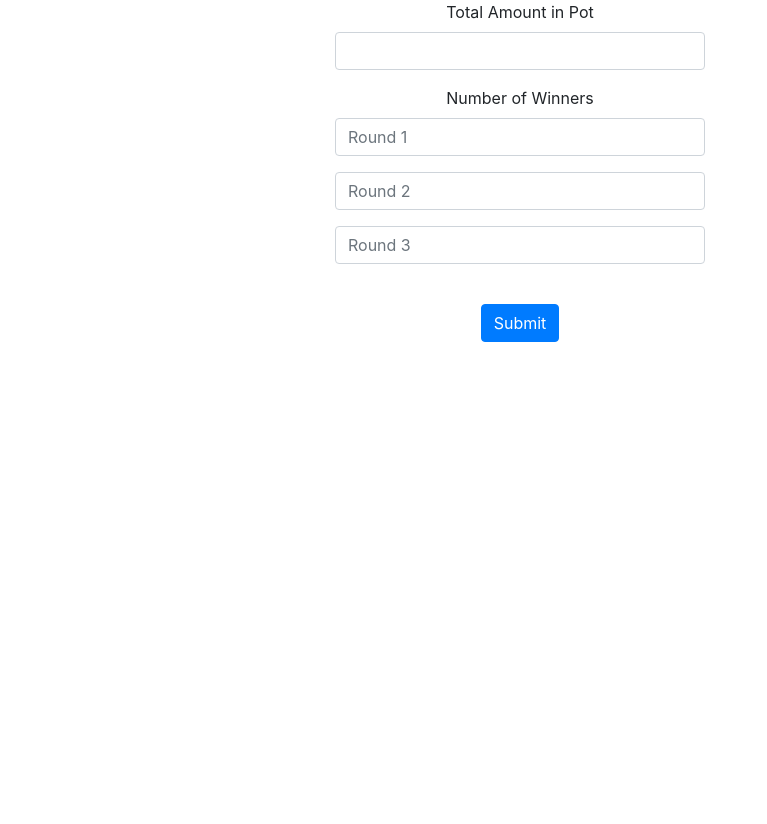
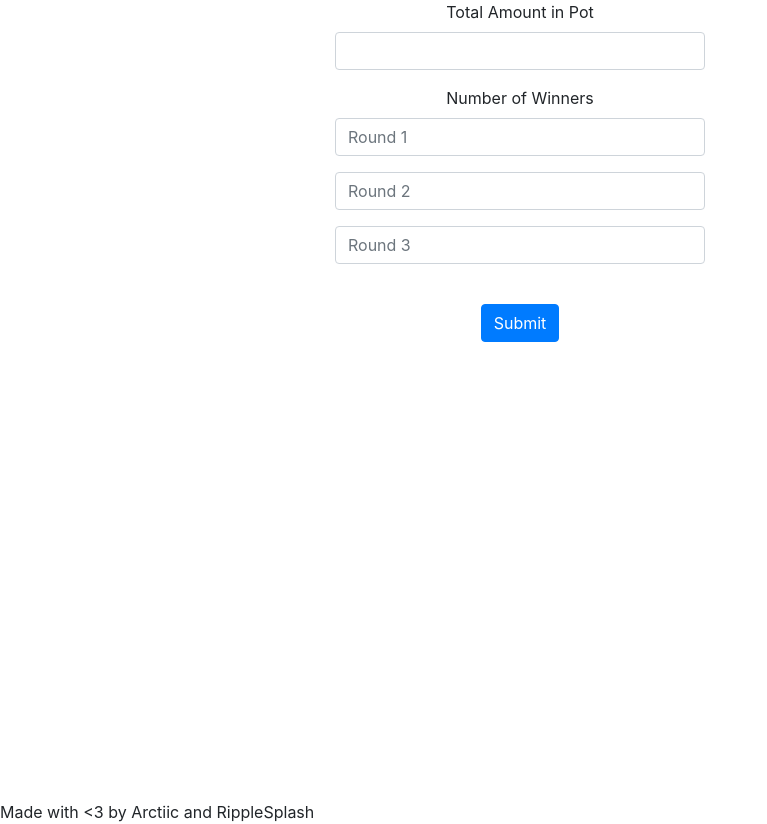
Before and after one commit to Arctiic/survivorpool, a plain HTML site: page index.html in a window 1280 px wide. Shown: the whole page, without its empty margins (0-767 px from the left). Before the commit the page ends 800 px from the top, so only its background shows below. Drawn offline with nearby package versions, Linux system fonts and the light colour scheme.

Commit message:
Update index.html

```diff
--- a/index.html
+++ b/index.html
@@ -1,7 +1,7 @@
 <!DOCTYPE html>
 <html>
   <head>
-    <title></title>
+    <title>Survivor Pool</title>
     <link rel="stylesheet" href="https://maxcdn.bootstrapcdn.com/bootstrap/4.0.0/css/bootstrap.min.css" integrity="sha384-Gn5384xqQ1aoWXA+058RXPxPg6fy4IWvTNh0E263XmFcJlSAwiGgFAW/dAiS6JXm" crossorigin="anonymous">
     <script src="https://maxcdn.bootstrapcdn.com/bootstrap/4.0.0/js/bootstrap.min.js" integrity="sha384-JZR6Spejh4U02d8jOt6vLEHfe/JQGiRRSQQxSfFWpi1MquVdAyjUar5+76PVCmYl" crossorigin="anonymous"></script>
     <srcipt src="main.js"></script>
@@ -10,6 +10,12 @@
       .main {
         width: 50%;
         margin: 0 auto;
+      }
+
+      .footer {
+        position: absolute;
+        top: 100%;
+        left: 0px;
       }
     </style>
   </head>
@@ -39,6 +45,7 @@
         <h4 id="res3" style="position: relative; top: -186px; left: 385px;"></h4>
       </div>
     </div>
+    <div class="footer">Made with <3 by Arctiic and RippleSplash</div>
   </body>
 
 </html>
```
